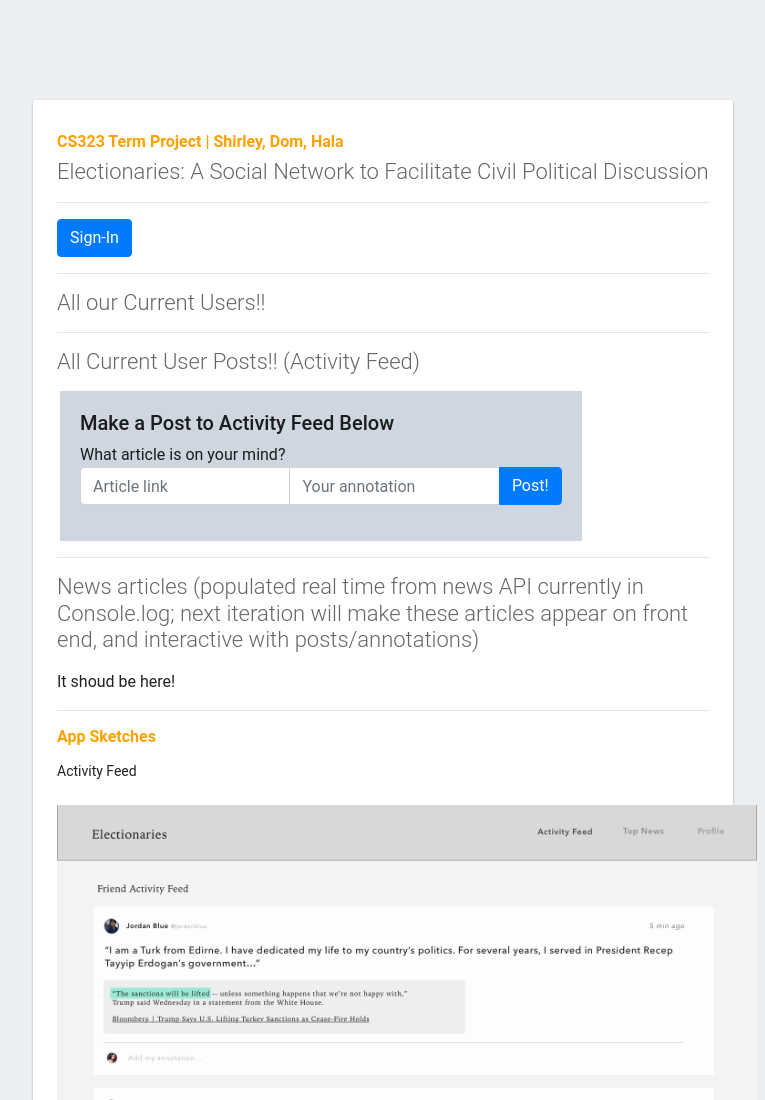
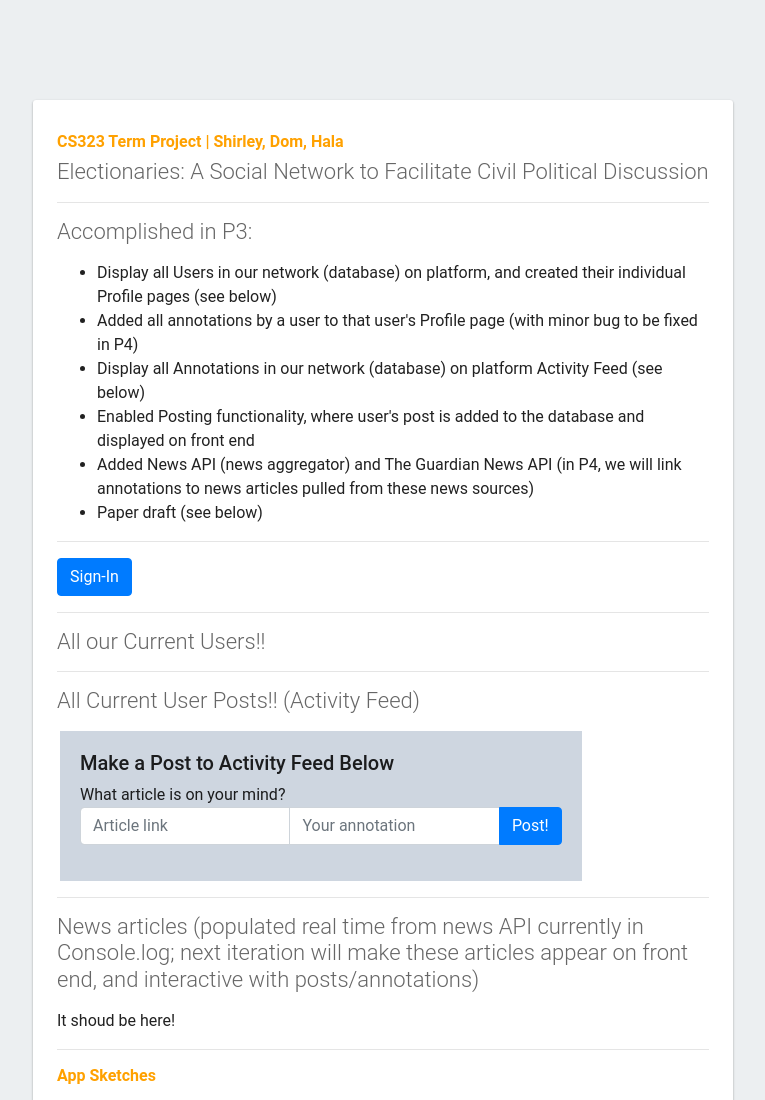
Before and after one commit to Hlotfy/Electionaries, a plain HTML site: page public/index.html in a window 1280 px wide. Shown: the top 1100 px of the page, without its empty margins (257-1022 px from the left). Drawn offline with nearby package versions, Linux system fonts and the light colour scheme; no server answers.

Commit message:
added note about p3 progress

```diff
--- a/public/index.html
+++ b/public/index.html
@@ -61,6 +61,18 @@
   <div id="message">
     <h2>CS323 Term Project | Shirley, Dom, Hala </h2>
     <h1>Electionaries: A Social Network to Facilitate Civil Political Discussion</h1>
+    <hr>
+    <div id="p3Update">
+      <h1>Accomplished in P3:</h2>
+      <ul>
+        <li>Display all Users in our network (database) on platform, and created their individual Profile pages (see below)</li>
+        <li>Added all annotations by a user to that user's Profile page (with minor bug to be fixed in P4)</li>
+        <li>Display all Annotations in our network (database) on platform Activity Feed (see below)</li>
+        <li>Enabled Posting functionality, where user's post is added to the database and displayed on front end</li>
+        <li>Added News API (news aggregator) and The Guardian News API (in P4, we will link annotations to news articles pulled from these news sources)</li>
+        <li>Paper draft (see below)</li>
+      </ul>
+    </div>
     <hr>
     <div id="userNameDisplay">
       <!-- <a href='profile.html?id="+doc.id+"'>" + doc.data().name +"</a> -->
```
